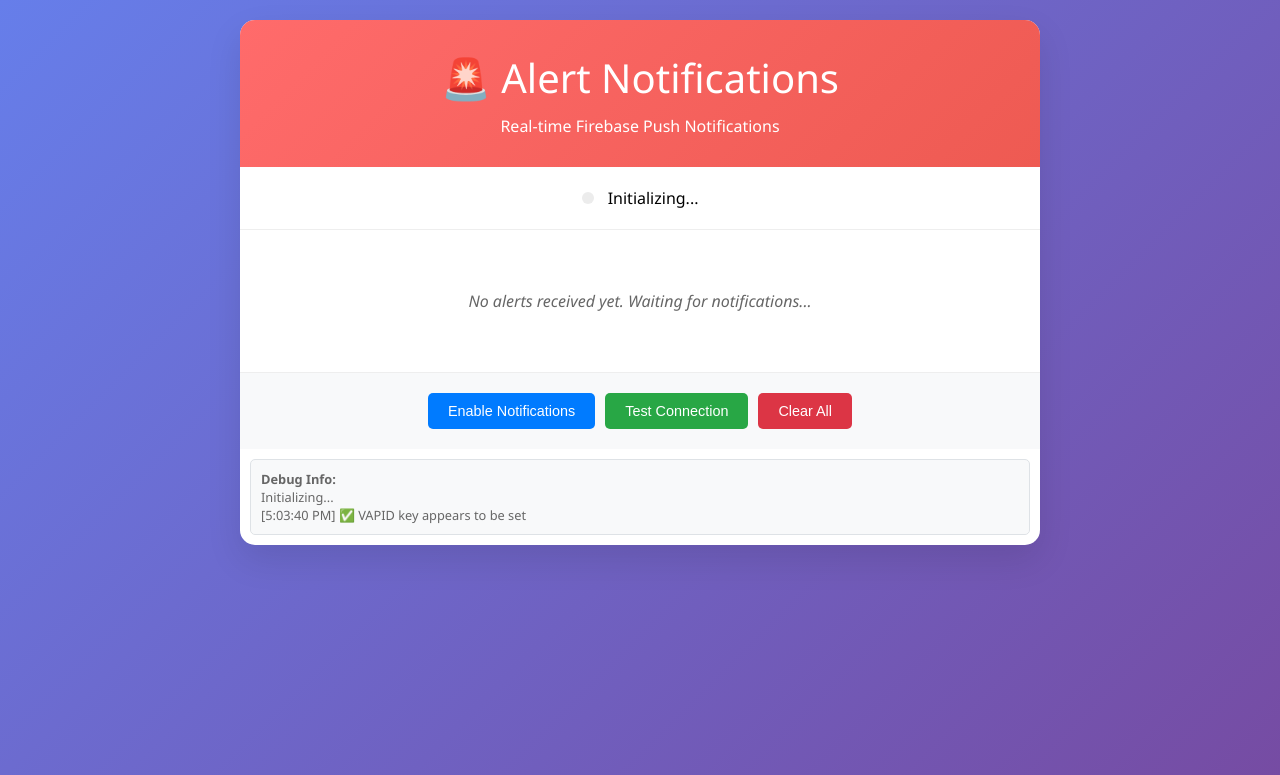
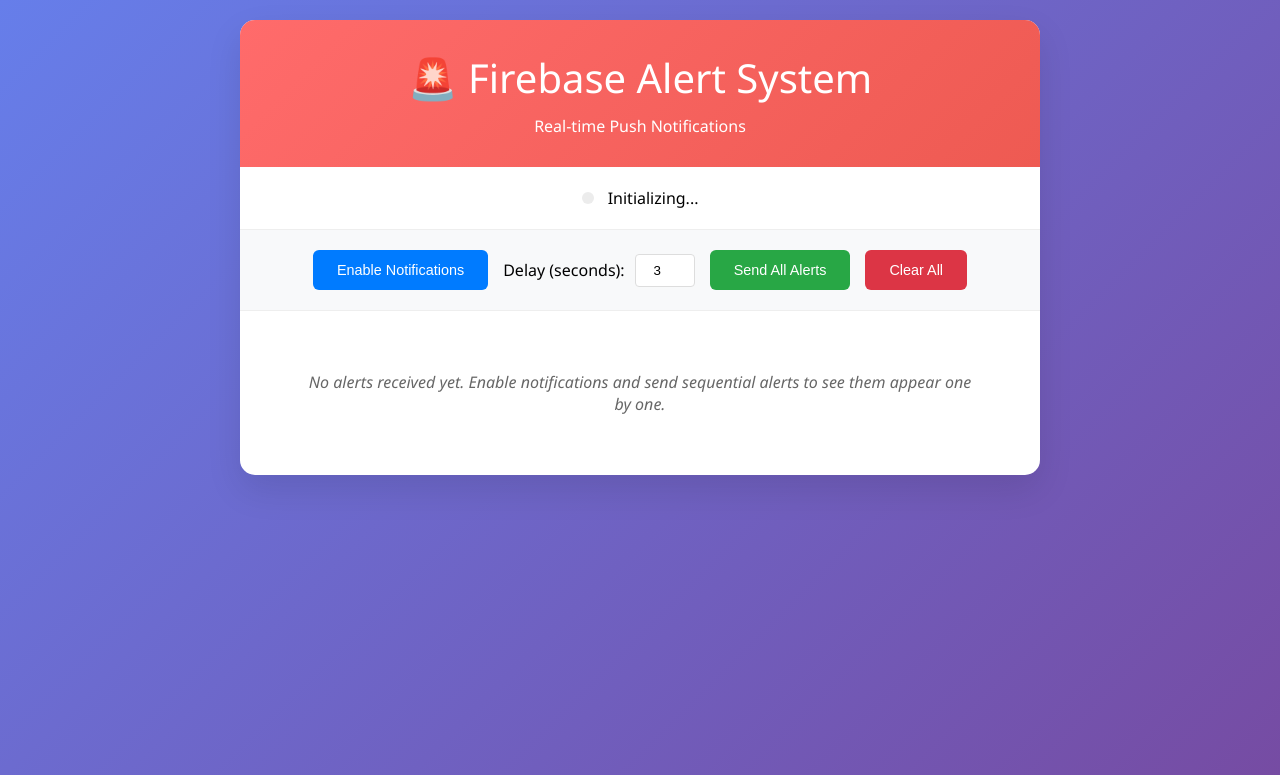
Before and after one commit to Ramziyassine123/my_alert_app, a Django app: page /alerts/push/ in a window 1280 px wide. Shown: the top 775 px of the page. Run offline with Django 4.2, Linux system fonts and the light colour scheme; some libraries are stand-ins or nearby versions.

Commit message:
cleaned the code

```diff
--- a/static/js/scriptpush.js
+++ b/static/js/scriptpush.js
@@ -1,4 +1,4 @@
-// Firebase configuration - Replace with your project's config
+// Firebase configuration
 const firebaseConfig = {
     apiKey: "AIzaSyD1C5ob3B7L2N57vrlC-3siYRMwUgGLL7M",
     authDomain: "myalertappproject.firebaseapp.com",
@@ -13,10 +13,10 @@
 firebase.initializeApp(firebaseConfig);
 const messaging = firebase.messaging();
 
-// API endpoints - Server runs on port 8000, client on 8001
+// API endpoints
 const API_BASE_URL = 'http://localhost:8000/api';
 const REGISTER_TOKEN_URL = `${API_BASE_URL}/register-token/`;
-const GET_ALERTS_URL = `${API_BASE_URL}/alerts/`;
+const SEND_SEQUENTIAL_URL = `${API_BASE_URL}/send-sequential/`;
 
 // DOM elements
 const statusIndicator = document.getElementById('statusIndicator');
@@ -32,9 +32,7 @@
 document.addEventListener('DOMContentLoaded', function() {
     console.log('Alert Handler initialized');
 
-    // Register service worker first
     registerServiceWorker().then(() => {
-        // Don't automatically request permission - wait for user action
         loadExistingAlerts();
         updateStatus('disconnected', 'Click "Enable Notifications" to start');
     });
@@ -65,7 +63,6 @@
     try {
         updateStatus('disconnected', 'Requesting notification permission...');
 
-        // Request notification permission (must be called from user action)
         const permission = await Notification.requestPermission();
         if (permission === 'granted') {
             console.log('Notification permission granted');
@@ -85,10 +82,8 @@
  */
 async function setupMessaging() {
     try {
-        // IMPORTANT: Replace with your actual VAPID key from Firebase Console
-        // Go to Firebase Console > Project Settings > Cloud Messaging > Web configuration
         const token = await messaging.getToken({
-            vapidKey: 'BE6ICAm5uvt9ZjqJ9CkLf6r8MMwFgNA4BxW_g0Y9mQ2tpKc3X93N3QFnq3X0fVTLEMTvpgfh9Z5lBcg8qLmMZcQ' // Replace with actual VAPID key
+            vapidKey: 'BE6ICAm5uvt9ZjqJ9CkLf6r8MMwFgNA4BxW_g0Y9mQ2tpKc3X93N3QFnq3X0fVTLEMTvpgfh9Z5lBcg8qLmMZcQ'
         });
 
         if (token) {
@@ -153,6 +148,8 @@
         message: notification.body || 'No message',
         timestamp: new Date(),
         alertIndex: data.alert_index || null,
+        sequencePosition: data.sequence_position || null,
+        totalAlerts: data.total_alerts || null,
         isNew: true
     };
 
@@ -182,17 +179,26 @@
  */
 function displayAlert(alert) {
     // Hide no alerts message
-    noAlertsMessage.style.display = 'none';
+    if (noAlertsMessage) {
+        noAlertsMessage.style.display = 'none';
+    }
 
     // Create alert element
     const alertElement = document.createElement('div');
     alertElement.className = `alert-item ${alert.isNew ? 'new' : ''}`;
     alertElement.id = `alert-${alert.id}`;
 
+    // Build sequence info if available
+    let sequenceInfo = '';
+    if (alert.sequencePosition && alert.totalAlerts) {
+        sequenceInfo = `<span class="sequence-info">(${alert.sequencePosition}/${alert.totalAlerts})</span>`;
+    }
+
     alertElement.innerHTML = `
         <div class="alert-title">
             <span class="alert-icon">${getAlertIcon(alert.title)}</span>
             ${escapeHtml(alert.title)}
+            ${sequenceInfo}
         </div>
         <div class="alert-message">
             ${escapeHtml(alert.message)}
@@ -238,8 +244,8 @@
     if (Notification.permission === 'granted') {
         const notification = new Notification(alert.title, {
             body: alert.message,
-            icon: '/static/icon-192x192.png', // Add your icon path
-            badge: '/static/badge-72x72.png', // Add your badge path
+            icon: '/static/icon-192x192.png',
+            badge: '/static/badge-72x72.png',
             tag: `alert-${alert.id}`,
             requireInteraction: true
         });
@@ -249,26 +255,14 @@
             notification.close();
         };
 
-        // Auto close after 10 seconds
         setTimeout(() => notification.close(), 10000);
     }
 }
 
 /**
- * Load existing alerts from server
+ * Load existing alerts from local storage
  */
-async function loadExistingAlerts() {
-    try {
-        const response = await fetch(GET_ALERTS_URL);
-        if (response.ok) {
-            const data = await response.json();
-            console.log('Loaded alerts from server:', data);
-        }
-    } catch (error) {
-        console.error('Error loading alerts:', error);
-    }
-
-    // Load from local storage
+function loadExistingAlerts() {
     loadAlertsFromStorage();
 }
 
@@ -315,8 +309,10 @@
  * Update connection status
  */
 function updateStatus(status, message) {
-    statusIndicator.className = `status-indicator ${status}`;
-    statusText.textContent = message;
+    if (statusIndicator && statusText) {
+        statusIndicator.className = `status-indicator ${status}`;
+        statusText.textContent = message;
+    }
 }
 
 /**
@@ -333,6 +329,36 @@
 }
 
 /**
+ * Send sequential alerts
+ */
+async function sendSequentialAlerts() {
+    try {
+        const delay = document.getElementById('delayInput')?.value || 3;
+
+        const response = await fetch(SEND_SEQUENTIAL_URL, {
+            method: 'POST',
+            headers: {
+                'Content-Type': 'application/json',
+            },
+            body: JSON.stringify({ delay: parseInt(delay) })
+        });
+
+        if (response.ok) {
+            const data = await response.json();
+            console.log('Sequential alerts started:', data);
+            alert(`Started sending ${data.total_alerts} alerts with ${data.delay_seconds}s delay between each`);
+        } else {
+            const errorText = await response.text();
+            console.error('Failed to start sequential alerts:', errorText);
+            alert('Failed to start sequential alerts');
+        }
+    } catch (error) {
+        console.error('Error starting sequential alerts:', error);
+        alert('Error starting sequential alerts');
+    }
+}
+
+/**
  * Clear all alerts
  */
 function clearAlerts() {
@@ -340,8 +366,10 @@
         receivedAlerts = [];
         alertCounter = 0;
         alertsContainer.innerHTML = '';
-        noAlertsMessage.style.display = 'block';
-        alertsContainer.appendChild(noAlertsMessage);
+        if (noAlertsMessage) {
+            noAlertsMessage.style.display = 'block';
+            alertsContainer.appendChild(noAlertsMessage);
+        }
         localStorage.removeItem('receivedAlerts');
         console.log('All alerts cleared');
     }
--- a/templates/alerts/alerts_push.html
+++ b/templates/alerts/alerts_push.html
@@ -3,7 +3,7 @@
 <head>
     <meta charset="UTF-8">
     <meta name="viewport" content="width=device-width, initial-scale=1.0">
-    <title>Alert Notifications</title>
+    <title>Firebase Alert Notifications</title>
     <style>
         * {
             margin: 0;
@@ -70,6 +70,63 @@
             100% { opacity: 1; }
         }
 
+        .controls {
+            padding: 20px;
+            border-bottom: 1px solid #eee;
+            background: #f8f9fa;
+            display: flex;
+            gap: 15px;
+            justify-content: center;
+            flex-wrap: wrap;
+            align-items: center;
+        }
+
+        .btn {
+            background: #007bff;
+            color: white;
+            border: none;
+            padding: 12px 24px;
+            border-radius: 6px;
+            cursor: pointer;
+            font-size: 0.9rem;
+            font-weight: 500;
+            transition: background 0.3s ease;
+        }
+
+        .btn:hover {
+            background: #0056b3;
+        }
+
+        .btn.success {
+            background: #28a745;
+        }
+
+        .btn.success:hover {
+            background: #218838;
+        }
+
+        .btn.danger {
+            background: #dc3545;
+        }
+
+        .btn.danger:hover {
+            background: #c82333;
+        }
+
+        .delay-input {
+            display: flex;
+            align-items: center;
+            gap: 10px;
+        }
+
+        .delay-input input {
+            width: 60px;
+            padding: 8px;
+            border: 1px solid #ddd;
+            border-radius: 4px;
+            text-align: center;
+        }
+
         .alerts-container {
             padding: 20px;
             max-height: 600px;
@@ -126,6 +183,15 @@
             font-size: 1.5rem;
         }
 
+        .sequence-info {
+            margin-left: auto;
+            font-size: 0.9rem;
+            color: #666;
+            background: #e9ecef;
+            padding: 4px 8px;
+            border-radius: 12px;
+        }
+
         .alert-message {
             color: #666;
             line-height: 1.5;
@@ -165,47 +231,6 @@
             padding: 40px;
         }
 
-        .controls {
-            padding: 20px;
-            border-top: 1px solid #eee;
-            background: #f8f9fa;
-            display: flex;
-            gap: 10px;
-            justify-content: center;
-            flex-wrap: wrap;
-        }
-
-        .btn {
-            background: #007bff;
-            color: white;
-            border: none;
-            padding: 10px 20px;
-            border-radius: 5px;
-            cursor: pointer;
-            font-size: 0.9rem;
-            transition: background 0.3s ease;
-        }
-
-        .btn:hover {
-            background: #0056b3;
-        }
-
-        .btn.danger {
-            background: #dc3545;
-        }
-
-        .btn.danger:hover {
-            background: #c82333;
-        }
-
-        .btn.success {
-            background: #28a745;
-        }
-
-        .btn.success:hover {
-            background: #218838;
-        }
-
         /* Responsive design */
         @media (max-width: 768px) {
             .container {
@@ -217,12 +242,6 @@
                 font-size: 2rem;
             }
 
-            .alert-meta {
-                flex-direction: column;
-                gap: 10px;
-                align-items: flex-start;
-            }
-
             .controls {
                 flex-direction: column;
                 align-items: center;
@@ -232,24 +251,20 @@
                 width: 100%;
                 max-width: 200px;
             }
-        }
 
-        .debug-info {
-            background: #f8f9fa;
-            border: 1px solid #dee2e6;
-            border-radius: 5px;
-            padding: 10px;
-            margin: 10px;
-            font-size: 0.8rem;
-            color: #666;
+            .alert-meta {
+                flex-direction: column;
+                gap: 10px;
+                align-items: flex-start;
+            }
         }
     </style>
 </head>
 <body>
 <div class="container">
     <div class="header">
-        <h1>🚨 Alert Notifications</h1>
-        <p>Real-time Firebase Push Notifications</p>
+        <h1>🚨 Firebase Alert System</h1>
+        <p>Real-time Push Notifications</p>
     </div>
 
     <div class="status">
@@ -257,21 +272,22 @@
         <span id="statusText">Initializing...</span>
     </div>
 
-    <div class="alerts-container" id="alertsContainer">
-        <div class="no-alerts" id="noAlertsMessage">
-            <p>No alerts received yet. Waiting for notifications...</p>
-        </div>
-    </div>
-
     <div class="controls">
         <button class="btn" onclick="requestNotificationPermission()">Enable Notifications</button>
-        <button class="btn success" onclick="testConnection()">Test Connection</button>
+
+        <div class="delay-input">
+            <label for="delayInput">Delay (seconds):</label>
+            <input type="number" id="delayInput" value="3" min="1" max="60">
+        </div>
+
+        <button class="btn success" onclick="sendSequentialAlerts()">Send All Alerts</button>
         <button class="btn danger" onclick="clearAlerts()">Clear All</button>
     </div>
 
-    <div class="debug-info" id="debugInfo">
-        <strong>Debug Info:</strong><br>
-        <span id="debugText">Initializing...</span>
+    <div class="alerts-container" id="alertsContainer">
+        <div class="no-alerts" id="noAlertsMessage">
+            <p>No alerts received yet. Enable notifications and send sequential alerts to see them appear one by one.</p>
+        </div>
     </div>
 </div>
 
@@ -280,75 +296,6 @@
 <script src="https://www.gstatic.com/firebasejs/9.15.0/firebase-messaging-compat.js"></script>
 
 <!-- Custom JavaScript -->
-<script>
-    // Add debug function and test connection function
-    function updateDebugInfo(message) {
-        const debugText = document.getElementById('debugText');
-        const timestamp = new Date().toLocaleTimeString();
-        debugText.innerHTML += `<br>[${timestamp}] ${message}`;
-    }
-
-    async function testConnection() {
-        updateDebugInfo('Testing server connection...');
-        try {
-            const response = await fetch('http://localhost:8000/api/test-alert/', {
-                method: 'POST',
-                headers: {
-                    'Content-Type': 'application/json',
-                },
-                body: JSON.stringify({})
-            });
-
-            if (response.ok) {
-                const data = await response.json();
-                updateDebugInfo('✅ Test alert sent successfully');
-
-                // Show detailed result
-                if (data.result) {
-                    if (data.result.success) {
-                        updateDebugInfo(`✅ Firebase result: ${data.result.success_count} sent, ${data.result.failure_count} failed`);
-                    } else {
-                        updateDebugInfo(`❌ Firebase error: ${data.result.error}`);
-                        console.error('Firebase error details:', data.result);
-                    }
-                }
-                console.log('Test result:', data);
-            } else {
-                const errorText = await response.text();
-                updateDebugInfo('❌ Server error: ' + response.status);
-                console.error('Test failed:', errorText);
-            }
-        } catch (error) {
-            updateDebugInfo('❌ Connection failed: ' + error.message);
-            console.error('Test connection failed:', error);
-        }
-    }
-
-    // Check if we need to update VAPID key
-    function checkVAPIDKey() {
-        const scriptContent = document.querySelector('script[src*="scriptpush.js"]');
-        if (scriptContent) {
-            fetch('/static/js/scriptpush.js')
-                .then(response => response.text())
-                .then(content => {
-                    if (content.includes('YOUR_VAPID_KEY_HERE')) {
-                        updateDebugInfo('⚠️ VAPID key placeholder detected - please update with real key');
-                    } else {
-                        updateDebugInfo('✅ VAPID key appears to be set');
-                    }
-                })
-                .catch(() => {
-                    updateDebugInfo('ℹ️ Could not check VAPID key automatically');
-                });
-        }
-    }
-
-    // Run VAPID check when page loads
-    document.addEventListener('DOMContentLoaded', function() {
-        setTimeout(checkVAPIDKey, 1000);
-    });
-</script>
-
 {% load static %}
 <script src="{% static 'js/scriptpush.js' %}"></script>
 
```
